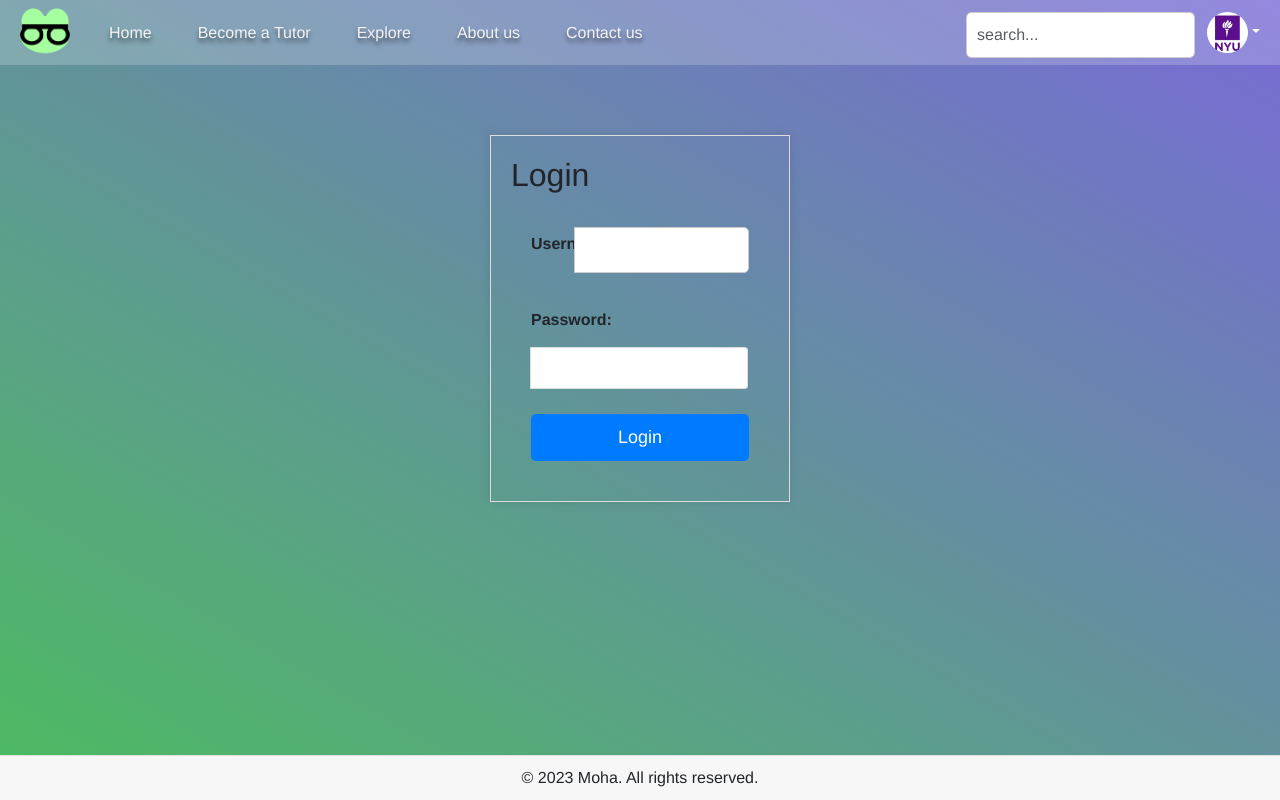
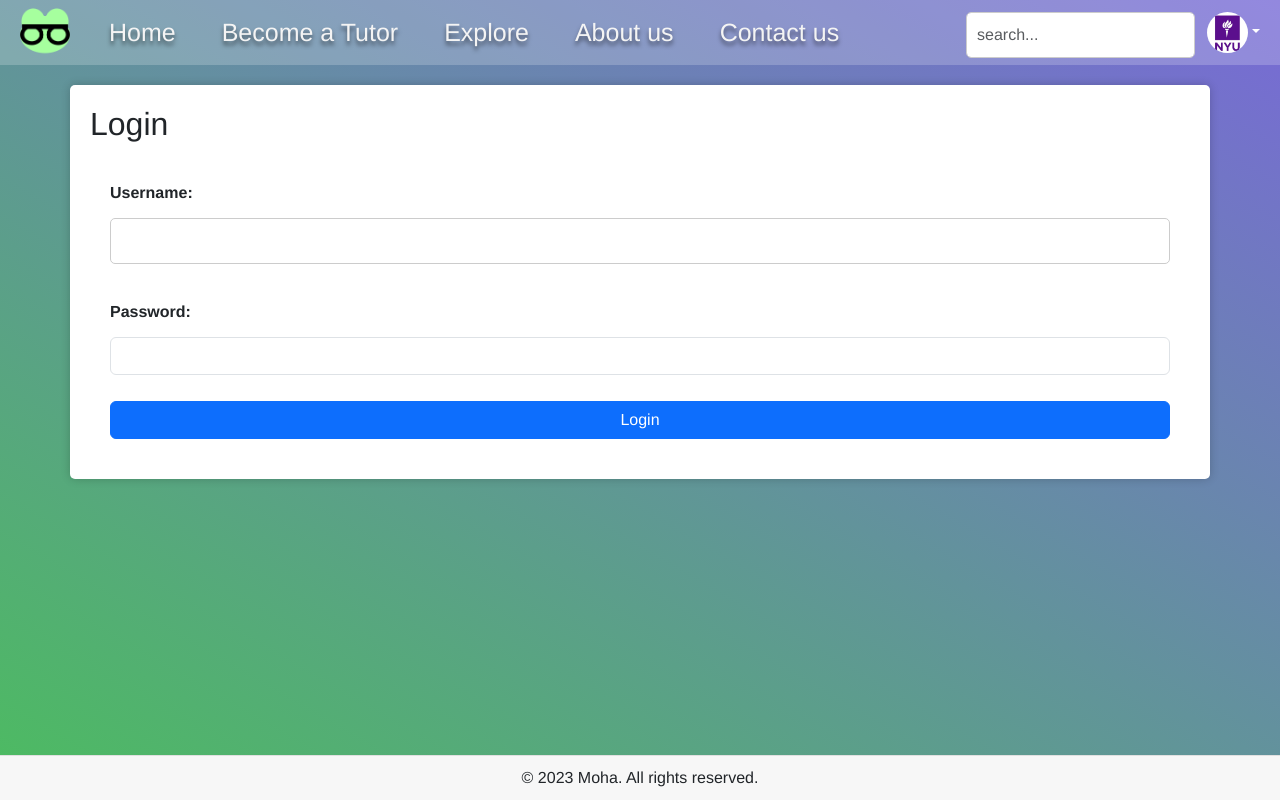
Before and after one commit to metaknightccc/MoHa, a React (Create React App) app in the folder react-app/: page /login in a window 1280 px wide. Built offline with nearby package versions, Linux system fonts and the light colour scheme.

Commit message:
feat: beautified login page - Michael

```diff
--- a/react-app/src/LoginPage.css
+++ b/react-app/src/LoginPage.css
@@ -1,43 +1,34 @@
 .login-container {
-  width: 300px;
-  margin: 50px auto;
-  border: 1px solid #ddd;
-  padding: 20px;
-  box-shadow: 0 0 10px rgba(0, 0, 0, 0.1);
+  display: flex;
+  flex-direction: column;
+  gap: 20px;
+  width: 40%;
 }
 
-.input-group {
-  margin-bottom: 15px;
+form {
+  display: flex;
+  flex-direction: column;
+
+  margin: 0 auto;
+  padding: 20px;
+  gap: 10px;
 }
 
 label {
-  display: block;
-  margin-bottom: 5px;
+  margin: 10px 0;
+  font-weight: bold;
+  display: block;  /* Make labels block-level to occupy their own line */
 }
 
-input[type="text"], /* Updated selector */
-input[type="password"] {
-  width: 100%;
-  padding: 8px;
-  box-sizing: border-box;
-  border: 1px solid #ddd;
-}
-
-button {
-  padding: 10px 15px;
-  background-color: #007BFF;
-  color: white;
-  border: none;
-  cursor: pointer;
-  width: 100%;
-}
-
-button:hover {
-  background-color: #0056b3;
+input {
+  padding: 10px;
+  margin-top: 5px; /* Space between label and input */
+  border: 1px solid #ccc;
+  border-radius: 3px;
 }
 
 .error-message {
-  color: red; /* You can change the color to match your design */
-  font-size: 14px; /* You can adjust the font size */
-  margin-top: 10px; /* Add some spacing between the input fields and the message */
+  margin-top: 1rem;
+  color: red;
+  font-size: 0.9rem;
 }
--- a/react-app/src/LoginPage.js
+++ b/react-app/src/LoginPage.js
@@ -1,82 +1,85 @@
-import React, { useState, useEffect} from "react";
-import "./LoginPage.css";
-import { useNavigate, useLocation } from "react-router-dom";
-import axios from "axios";
+import React, { useState, useEffect } from 'react';
+import { useNavigate, useLocation } from 'react-router-dom';
+import axios from 'axios';
+import 'bootstrap/dist/css/bootstrap.min.css';
+import { Form, Button, Container, Row, Col, Alert } from 'react-bootstrap';
 
 const ERROR_STATUS = {
   Unauthorized: 'Please login to access this page',
-}
+};
 
 function Login() {
   const navigate = useNavigate();
   const location = useLocation();
-  const [username, setUsername] = useState("");
-  const [password, setPassword] = useState("");
-  const [message, setMessage] = useState("");
+  const [username, setUsername] = useState('');
+  const [password, setPassword] = useState('');
+  const [message, setMessage] = useState('');
 
   useEffect(() => {
     const message = location.state?.message;
-    if (message) {
-      if(message in ERROR_STATUS) {
+    if (message && message in ERROR_STATUS) {
       setMessage(ERROR_STATUS[message]);
-      }
-    }else{
-      const token = localStorage.getItem("token");
+    } else {
+      const token = localStorage.getItem('token');
       if (token) {
-        navigate("/dashboard");
+        navigate('/dashboard');
       }
     }
-  }, [navigate]);
+  }, [navigate, location.state]);
 
   const handleLogin = (e) => {
     e.preventDefault();
-
     const credentials = { username, password };
 
-    axios.post("/login", credentials)
+    axios
+      .post('/login', credentials)
       .then((response) => {
-        if (response.data.status === "success") {
-          localStorage.setItem("token", response.data.token);
-          setMessage("Success!");
-          navigate("/");
+        if (response.data.status === 'success') {
+          localStorage.setItem('token', response.data.token);
+          setMessage('Success!');
+          navigate('/');
         } else {
-          setMessage("Unsuccessful: Bad username or password!");
+          setMessage('Unsuccessful: Bad username or password!');
         }
       })
       .catch((error) => {
-        console.error("Error:", error);
-        setMessage("Error occurred while logging in");
+        console.error('Error:', error);
+        setMessage('Error occurred while logging in');
       });
   };
 
   return (
-    <div className="login-container">
+    <Container>
+      <Row className="justify-content-center">
+        <Col  >
           <h2>Login</h2>
-      <form onSubmit={handleLogin}>
-        <div className="input-group">
-          <label htmlFor="username">Username:</label>
-          <input
+          <Form onSubmit={handleLogin}>
+            <Form.Group className="mb-3">
+              <Form.Label>Username:</Form.Label>
+              <Form.Control
                 type="text"
-            id="username"
                 value={username}
                 onChange={(e) => setUsername(e.target.value)}
                 required
               />
-        </div>
-        <div className="input-group">
-          <label htmlFor="password">Password:</label>
-          <input
+            </Form.Group>
+            <Form.Group className="mb-3">
+              <Form.Label>Password:</Form.Label>
+              <Form.Control
                 type="password"
-            id="password"
                 value={password}
                 onChange={(e) => setPassword(e.target.value)}
                 required
               />
-        </div>
-        <button type="submit">Login</button>
-      </form>
-      {message && <div className="error-message">{message}</div>}
-    </div>
+            </Form.Group>
+            <Button variant="primary" type="submit">
+              Login
+            </Button>
+          </Form>
+          {message && <Alert variant="danger">{message}</Alert>}
+        </Col>
+      </Row>
+    </Container>
   );
 }
 
```
Lines whose indentation alone changed are shown as unchanged.
